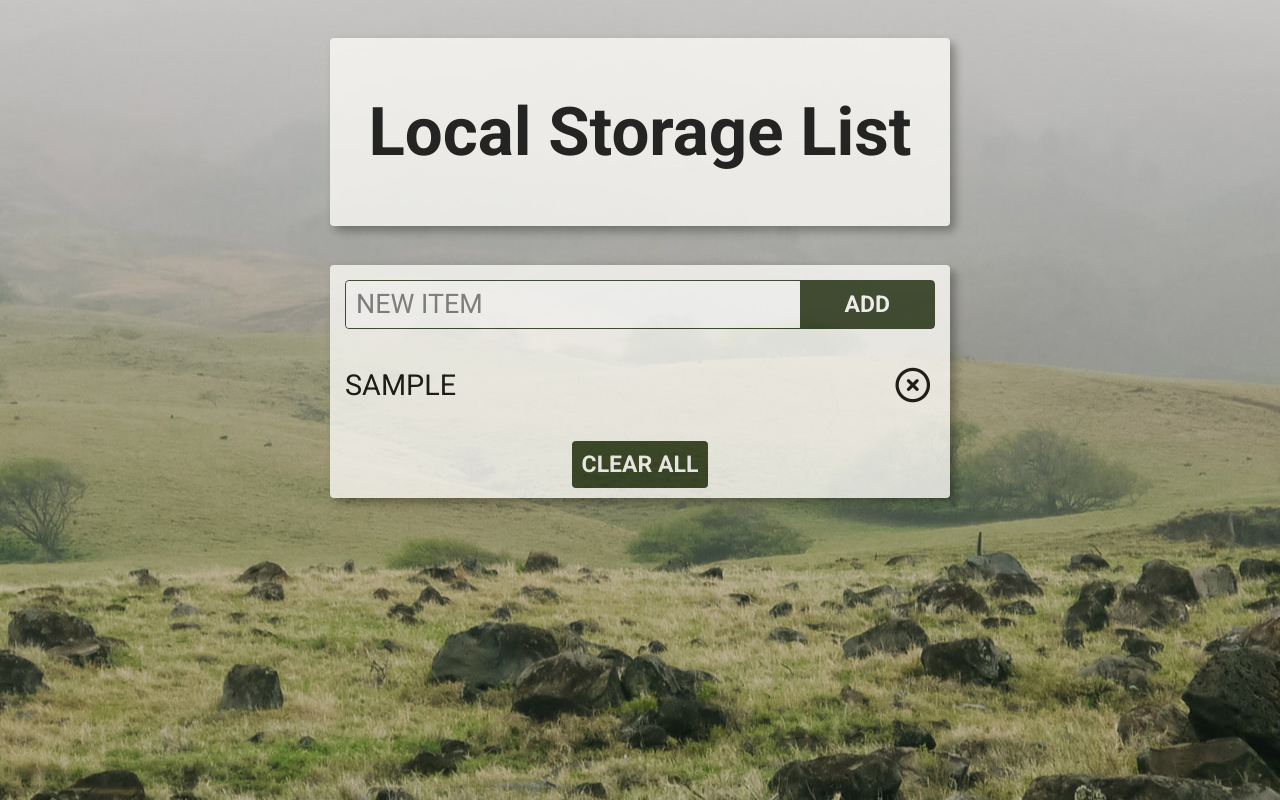
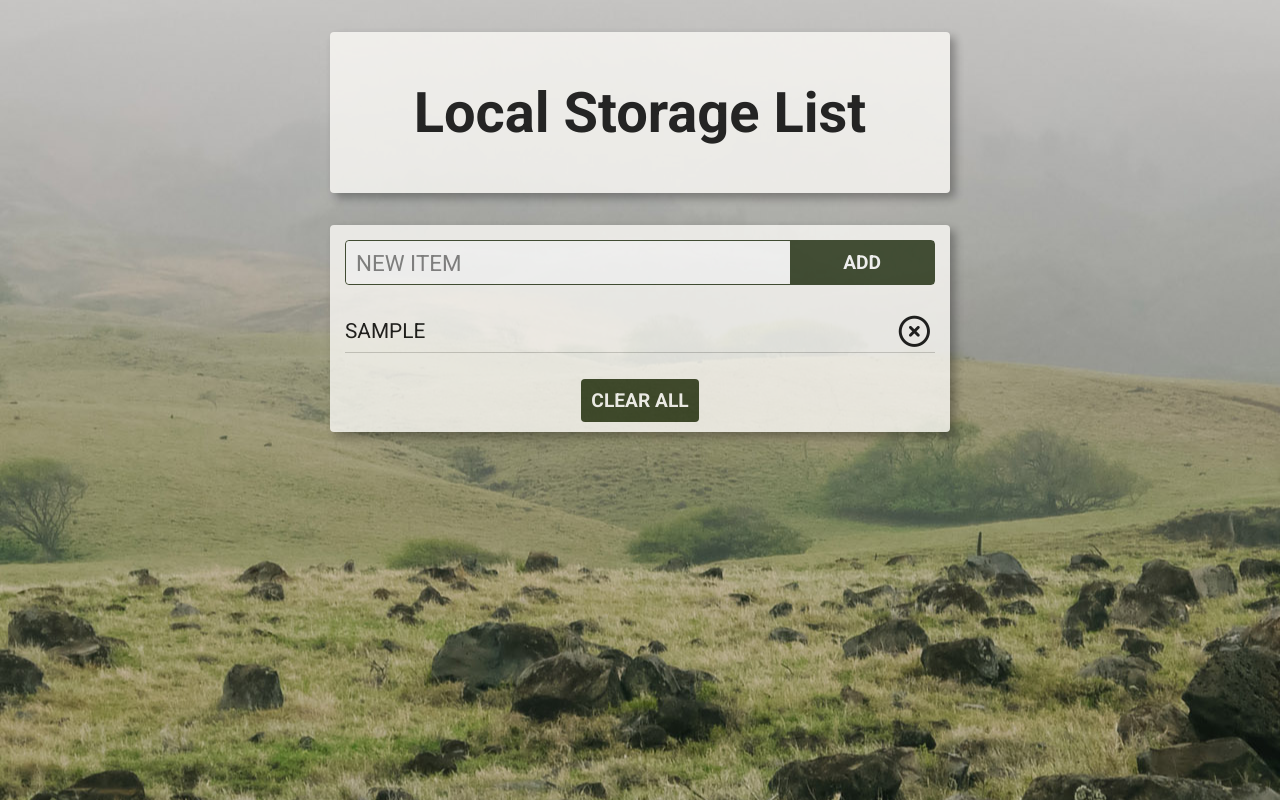
Before and after one commit to janebui/local-storage-list, a plain HTML site: page index.html in a window 1280 px wide. Both pictures are taken after typing "Sample" into the empty fields and a click on the button "ADD". Drawn offline with Linux system fonts and the light colour scheme.

Commit message:
clean up style

```diff
--- a/style.css
+++ b/style.css
@@ -1,7 +1,6 @@
 body {
     height: 100%;
     font-family: 'Roboto', serif;
-    font-size: 1.2em;
     background-image: url(P1030216.jpg);
     background-repeat: no-repeat;
     background-position: center;
@@ -52,18 +51,19 @@ ul {
     list-style-type: none;
     padding: 5px;
     text-transform: uppercase;
-    font-size: 1.5em;
+    font-size: 1.3em;
 }
 
 li {
     display: flex;
     justify-content: space-between;
     align-items: center;
+    border-bottom: 1px solid rgba(0,0,0,0.2);
 }
 
 .remove {
     cursor: pointer;
-    font-size: 1.2em;
+    font-size: 1.5em;
     margin: 5px;
 }
 
```
